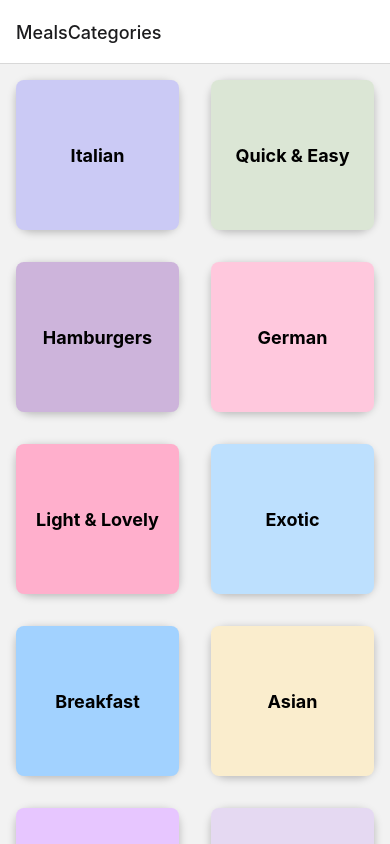
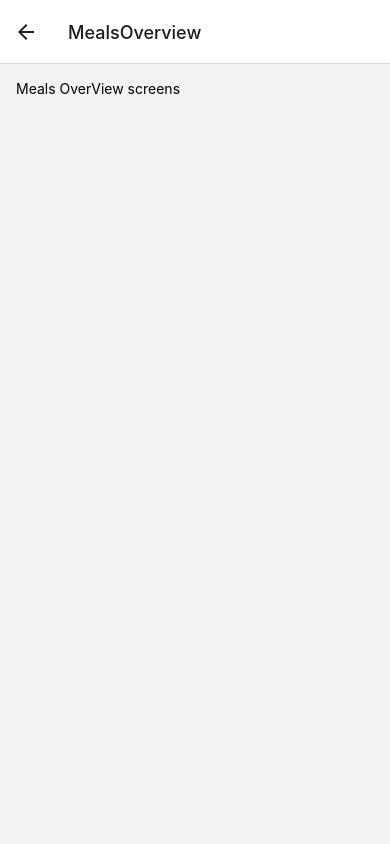
Before and after one commit to HeenaVR/Meals-React-Native, a React Native app in the folder Meals/: screen /MealsOverview in a window 390 px wide. Built offline with nearby package versions, Linux system fonts and the light colour scheme.

Commit message:
Basic navigation functionality has been added

```diff
--- a/Meals/App.js
+++ b/Meals/App.js
@@ -4,6 +4,7 @@
 import { createNativeStackNavigator } from "@react-navigation/native-stack";
 
 import CategoriesScreen from "./screens/CategoriesScreen";
+import MealsOverviewScreen from "./screens/MealsOverviewScreen";
 
 const Stack = createNativeStackNavigator();
 
@@ -12,8 +13,9 @@
     <>
       <StatusBar style="dark" />
       <NavigationContainer>
-        <Stack.Navigator>
+        <Stack.Navigator initialRouteName='MealsCategories'>
           <Stack.Screen name="MealsCategories" component={CategoriesScreen} />
+          <Stack.Screen name="MealsOverview" component={MealsOverviewScreen} />
         </Stack.Navigator>
       </NavigationContainer>
     </>
--- a/Meals/Components/CategoryGridTile.js
+++ b/Meals/Components/CategoryGridTile.js
@@ -7,7 +7,7 @@
   Platform,
 } from "react-native";
 
-function CategoryGridTile({ title, color }) {
+function CategoryGridTile({ title, color, onPress }) {
   return (
     <View style={styles.gridItem}>
       <Pressable
@@ -16,6 +16,7 @@
           styles.buttonStyle,
           pressed ? styles.buttonPressed : null,
         ]}
+        onPress={onPress}
       >
         <View style={[styles.innerContainer, {backgroundColor: color}]}>
           <Text style={styles.title}>{title}</Text>
--- a/Meals/screens/CategoriesScreen.js
+++ b/Meals/screens/CategoriesScreen.js
@@ -1,15 +1,23 @@
 import { FlatList } from "react-native";
 import { CATEGORIES } from "../appData/dummy-data";
-// import CategoryGreedTile from "../Components/CategoryGridTile";
 import CategoryGridTile from "../Components/CategoryGridTile";
 
-function renderCategoryItem(itemData) {
-  return (
-    <CategoryGridTile title={itemData.item.title} color={itemData.item.color} />
-  );
-}
+function CategoriesScreen({ navigation }) { // This is components function
 
-function CategoriesScreen() {
+  function renderCategoryItem(itemData) {
+
+    function pressHandler() {
+      navigation.navigate('MealsOverview');
+    }
+
+    return (
+      <CategoryGridTile
+        title={itemData.item.title}
+        color={itemData.item.color}
+        onPress={pressHandler}
+      />
+    );
+  }
   // This is component function - component would rerender
   return (
     <FlatList
--- /dev/null
+++ b/Meals/screens/MealsOverviewScreen.js
@@ -0,0 +1,19 @@
+import { View, Text, StyleSheet } from "react-native";
+import { MEALS } from "../appData/dummy-data";
+
+function MealsOverviewScreen() {
+  return (
+    <View style={styles.container}>
+      <Text>Meals OverView screens</Text>
+    </View>
+  );
+}
+
+export default MealsOverviewScreen;
+
+const styles = StyleSheet.create({
+  container: {
+    flex: 1,
+    padding: 16,
+  },
+});
```
